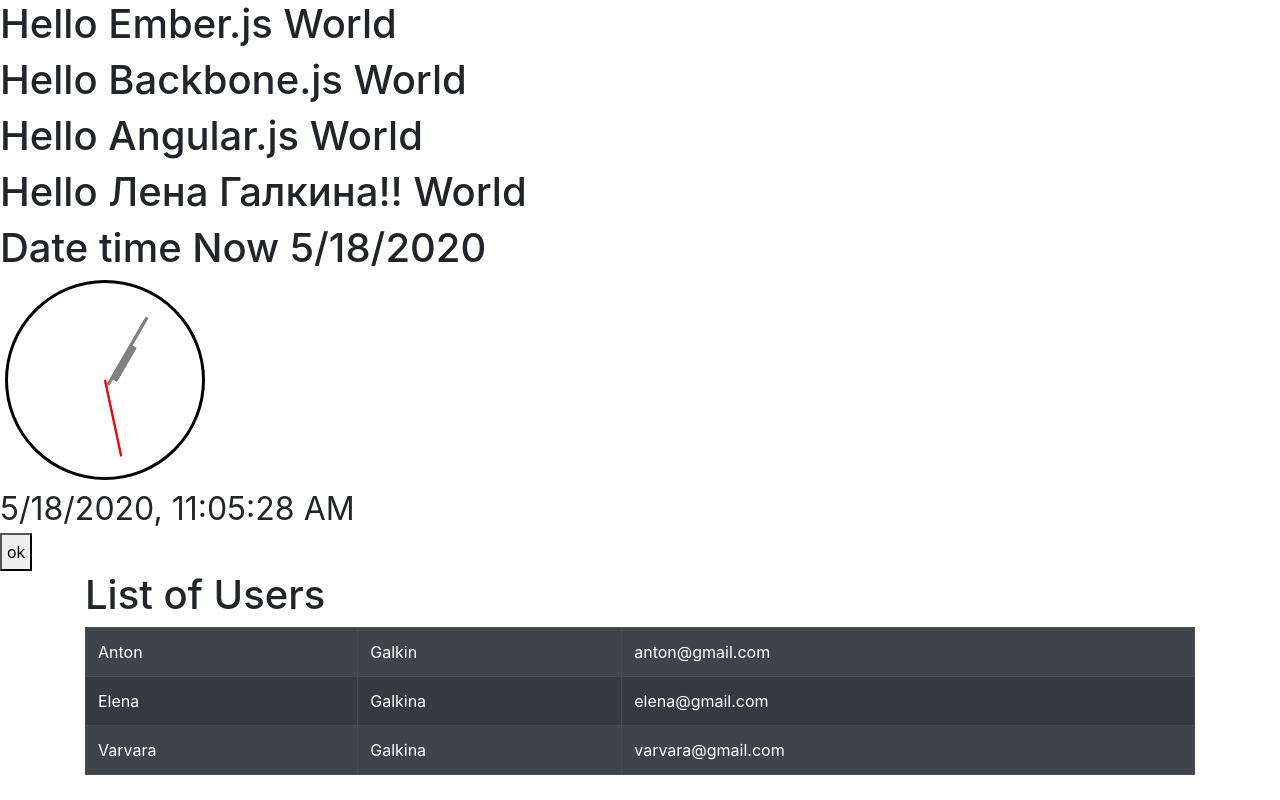
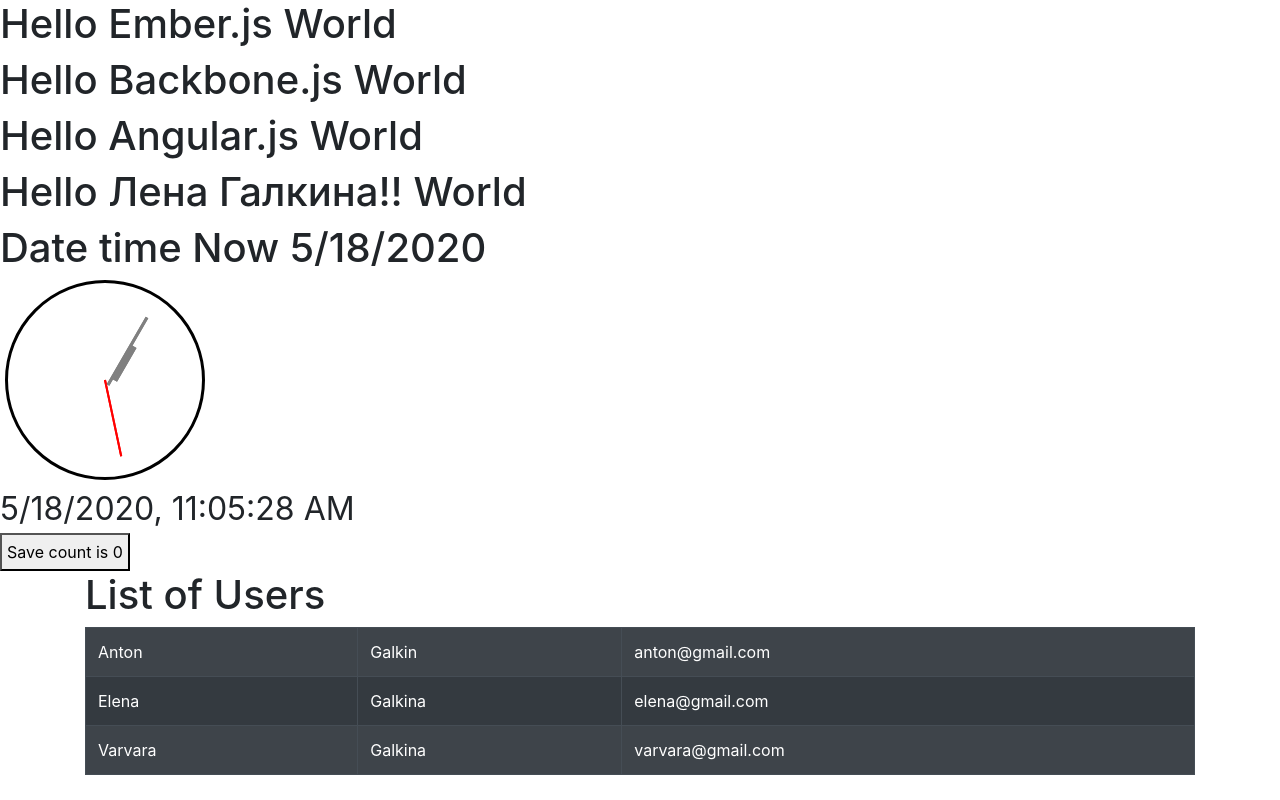
Before and after one commit to galkin-anton/kalash-lena.com, a React (Create React App) app: page / in a window 1280 px wide. Built offline with nearby package versions, Linux system fonts and the light colour scheme.

Commit message:
Added button

```diff
--- /dev/null
+++ b/src/components/SaveButton.js
@@ -0,0 +1,35 @@
+import React, {useState} from "react";
+
+/*class SaveButton extends Component {
+  constructor(props) {
+    super(props);
+    this.handleButtonClick = this.handleButtonClick.bind(this);
+  }
+
+  handleButtonClick(event) {
+    console.log(event);
+    console.log(this);
+  }
+
+  render() {
+    return <button
+        onClick={this.handleButtonClick}>
+      Save
+    </button>
+  }
+}*/
+function SaveButton(props) {
+  const [count, setCount] = useState(0);
+
+  const handleButtonClick = (e) => {
+    console.log(e.target);
+    setCount(count + 1);
+  }
+
+  return <button
+      onClick={handleButtonClick}>
+    Save count is {count}
+  </button>;
+}
+
+export default SaveButton;
--- a/src/components/digital-display.js
+++ b/src/components/digital-display.js
@@ -2,7 +2,7 @@
 
 const DigitalDisplay = (props) => {
   let size = props.size;
-  console.log(props.time);
+  //console.log(props.time);
   let styles = {
     fontSize: size === 'large' ? '2em' : '1em'
   };
--- a/src/index.js
+++ b/src/index.js
@@ -4,6 +4,7 @@
 import 'bootstrap'
 import Clock from './components/clock'
 import Users from "./components/Users";
+import SaveButton from "./components/SaveButton";
 import * as serviceWorker from './serviceWorker';
 
 require('bootstrap');
@@ -46,7 +47,7 @@
           title='bla bla bla 4'/>
       <DateNow/>
       <Clock/>
-      <button>ok</button>
+      <SaveButton/>
       <Users data-url={"data/users.json"}/>
     </div>,
     document.getElementById('root'),
```
Also changed, not shown: src/components/Users.js (line endings or trailing spaces).
